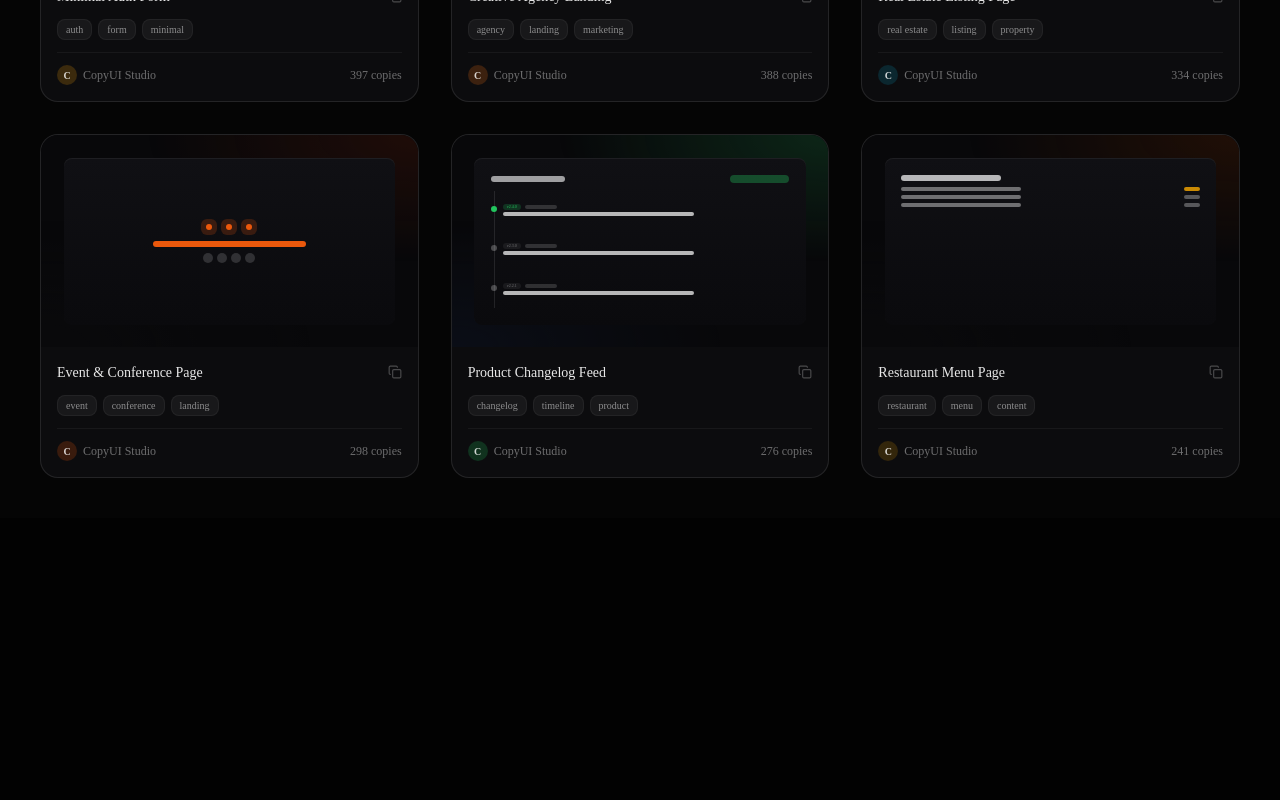
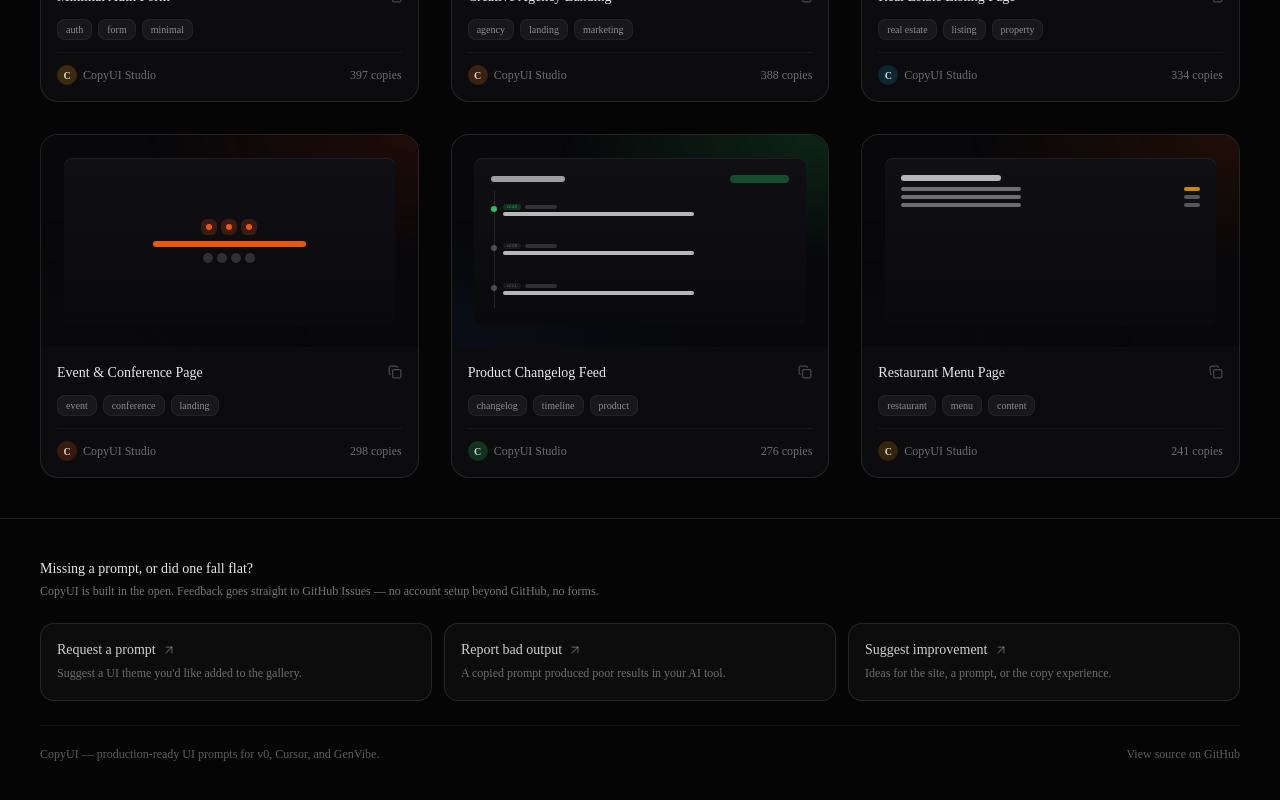
Before and after one commit to Bannawat01/CopyUI, a Next.js app: page / in a window 1280 px wide. Shown: the part 2277-3077 px from the top of the page. Before the commit the page ends 2795 px from the top, so only its background shows below. Built offline with nearby package versions, Linux system fonts and the light colour scheme; no server answers.

Commit message:
Add lightweight CopyUI feedback links

```diff
--- a/src/app/layout.tsx
+++ b/src/app/layout.tsx
@@ -1,6 +1,7 @@
 import type { Metadata } from "next";
 import { Geist, Geist_Mono } from "next/font/google";
 import { MotionProvider } from "@/components/motion-provider";
+import { SiteFooter } from "@/components/site-footer";
 import {
   SITE_DESCRIPTION,
   SITE_NAME,
@@ -55,7 +56,10 @@ export default function RootLayout({
       className={`dark ${geistSans.variable} ${geistMono.variable} h-full antialiased`}
     >
       <body className="min-h-full flex flex-col bg-background text-foreground">
-        <MotionProvider>{children}</MotionProvider>
+        <MotionProvider>
+          {children}
+          <SiteFooter />
+        </MotionProvider>
       </body>
     </html>
   );
--- /dev/null
+++ b/src/components/site-footer.tsx
@@ -0,0 +1,60 @@
+import { ArrowUpRight } from "lucide-react";
+import { FEEDBACK_LINKS, REPO_URL } from "@/lib/feedback";
+import { SITE_NAME } from "@/lib/site";
+
+export function SiteFooter() {
+  return (
+    <footer className="border-t border-white/10 bg-[#050505]">
+      <div className="mx-auto flex w-full max-w-7xl flex-col gap-6 px-4 py-8 sm:px-6 sm:py-10 lg:px-10">
+        <div className="flex flex-col gap-1">
+          <h2 className="font-heading text-sm font-medium text-white/90">
+            Missing a prompt, or did one fall flat?
+          </h2>
+          <p className="text-xs text-white/45">
+            {SITE_NAME} is built in the open. Feedback goes straight to GitHub
+            Issues — no account setup beyond GitHub, no forms.
+          </p>
+        </div>
+
+        <ul className="grid grid-cols-1 gap-3 sm:grid-cols-3">
+          {FEEDBACK_LINKS.map((link) => (
+            <li key={link.label}>
+              <a
+                href={link.href}
+                target="_blank"
+                rel="noopener noreferrer"
+                className="group flex h-full flex-col gap-1 rounded-xl border border-white/10 bg-white/[0.03] p-4 outline-none transition-colors hover:border-white/20 hover:bg-white/[0.06] focus-visible:ring-3 focus-visible:ring-ring/50"
+              >
+                <span className="flex items-center gap-1.5 text-sm font-medium text-white/80 transition-colors group-hover:text-white">
+                  {link.label}
+                  <ArrowUpRight
+                    className="h-3.5 w-3.5 text-white/30 transition-colors group-hover:text-white/60"
+                    aria-hidden="true"
+                  />
+                </span>
+                <span className="text-xs leading-relaxed text-white/40">
+                  {link.description}
+                </span>
+              </a>
+            </li>
+          ))}
+        </ul>
+
+        <div className="flex flex-col gap-2 border-t border-white/5 pt-5 text-xs text-white/35 sm:flex-row sm:items-center sm:justify-between">
+          <span>
+            {SITE_NAME} — production-ready UI prompts for v0, Cursor, and
+            GenVibe.
+          </span>
+          <a
+            href={REPO_URL}
+            target="_blank"
+            rel="noopener noreferrer"
+            className="w-fit rounded-md outline-none transition-colors hover:text-white/70 focus-visible:ring-3 focus-visible:ring-ring/50"
+          >
+            View source on GitHub
+          </a>
+        </div>
+      </div>
+    </footer>
+  );
+}
--- /dev/null
+++ b/src/lib/feedback.ts
@@ -0,0 +1,83 @@
+/**
+ * Static GitHub Issues links for user feedback — no backend, no forms.
+ * Prefills title/body/labels via the documented `/issues/new` query params.
+ * NOTE: labels only apply if they already exist in the repo; GitHub
+ * silently drops unknown ones rather than failing the link.
+ */
+export const REPO_URL = "https://github.com/Bannawat01/CopyUI";
+
+function issueUrl({
+  title,
+  body,
+  labels,
+}: {
+  title: string;
+  body: string;
+  labels: string;
+}): string {
+  const params = new URLSearchParams({ title, body, labels });
+  return `${REPO_URL}/issues/new?${params.toString()}`;
+}
+
+export type FeedbackLink = {
+  label: string;
+  href: string;
+  description: string;
+};
+
+export const FEEDBACK_LINKS: FeedbackLink[] = [
+  {
+    label: "Request a prompt",
+    description: "Suggest a UI theme you'd like added to the gallery.",
+    href: issueUrl({
+      title: "[Prompt request] ",
+      labels: "enhancement",
+      body: [
+        "**What UI theme would you like?**",
+        "",
+        "",
+        "**What would you build with it?**",
+        "",
+        "",
+        "**Which tool would you use it in?** (v0.dev / Cursor / GenVibe)",
+        "",
+      ].join("\n"),
+    }),
+  },
+  {
+    label: "Report bad output",
+    description: "A copied prompt produced poor results in your AI tool.",
+    href: issueUrl({
+      title: "[Bad output] ",
+      labels: "bug",
+      body: [
+        "**Which prompt?** (theme name or URL)",
+        "",
+        "",
+        "**Which tool mode?** (v0.dev / Cursor / GenVibe)",
+        "",
+        "",
+        "**What went wrong in the generated output?**",
+        "",
+        "",
+        "**What looked good?**",
+        "",
+      ].join("\n"),
+    }),
+  },
+  {
+    label: "Suggest improvement",
+    description: "Ideas for the site, a prompt, or the copy experience.",
+    href: issueUrl({
+      title: "[Improvement] ",
+      labels: "enhancement",
+      body: [
+        "**What could be better?**",
+        "",
+        "",
+        "**Why does it matter?**",
+        "",
+      ].join("\n"),
+    }),
+  },
+];
--- a/wiki/log.md
+++ b/wiki/log.md
@@ -613,3 +613,28 @@
   closed); this log entry.
 - Remaining gaps: `NEXT_PUBLIC_SITE_URL` in deploy env, no
   analytics/monitoring/tests, no JSON-LD.
+
+## [2026-07-09] feedback-links | GitHub Issues feedback footer
+- `src/lib/feedback.ts` (new): `REPO_URL` + an `issueUrl()` helper that
+  prefills title/body/labels via GitHub's `/issues/new` query params.
+  Three links: Request a prompt (enhancement), Report bad output (bug),
+  Suggest improvement (enhancement). The bad-output body asks for
+  theme, tool mode, what went wrong, and what looked good — matching the
+  feedback shape that produced the useful AI Chat Interface fixes.
+- `src/components/site-footer.tsx` (new): 3-up card row of those links
+  plus a "View source on GitHub" line. Mounted once inside
+  `MotionProvider` in `layout.tsx`, so gallery and detail pages both get
+  it without per-page wiring. Server component, static, no state.
+- No backend, database, forms, or architecture change — three `<a>` tags
+  and a URL builder.
+- Verified via `next start` + `curl`: footer renders on both `/` and
+  `/prompts/saas-dashboard`; all three issue URLs are well-formed with
+  encoded title/body/labels; no "Product context:" leak on either page.
+- Lint + build clean (27 routes, unchanged — footer adds no route).
+- Wiki: production-readiness.md (feedback-links section),
+  next-actions.md (items 13/14 updated), this log entry.
+- Caveat noted in wiki: GitHub silently drops `labels` values that don't
+  exist in the repo; `enhancement`/`bug` are defaults so they should
+  apply unless deleted.
+- Remaining gaps: `NEXT_PUBLIC_SITE_URL` in deploy env (now the single
+  most important one), no analytics/monitoring/tests, no JSON-LD.
--- a/wiki/pages/next-actions.md
+++ b/wiki/pages/next-actions.md
@@ -89,9 +89,21 @@ target AI tool via a tool-specific framing prefix. Passes `npm run build` /
     added architecture (out of this task's scope).
 
 13. From the production-readiness pass (see
-    [production-readiness.md](production-readiness.md)): add an OG image
-    (`opengraph-image`) so link previews have a visual; set
-    `NEXT_PUBLIC_SITE_URL` in the deployment environment; consider a
-    branded favicon. Analytics/error monitoring remain unaddressed.
+    [production-readiness.md](production-readiness.md)): the OG image and
+    branded favicon/app icons are now **done** (generated via
+    `ImageResponse`). Still open: **set `NEXT_PUBLIC_SITE_URL` in the
+    deployment environment** — until then canonical, sitemap, and OG
+    image URLs all resolve against localhost. Analytics/error monitoring
+    remain unaddressed.
+14. Feedback links (Request a prompt / Report bad output / Suggest
+    improvement) now ship in the site footer as prefilled GitHub Issues
+    links. This closes the loop on item #7's gap — real user reports of
+    bad AI output can now arrive without any backend. **Next**: actually
+    triage what comes in, and confirm the `enhancement`/`bug` labels
+    still exist in the repo (GitHub drops unknown labels silently). If
+    volume ever justifies it, replace the raw `/issues/new` links with
+    real GitHub issue *templates* (`.github/ISSUE_TEMPLATE/*.yml`),
+    which give required fields and dropdowns instead of a plain
+    prefilled body.
 
 This list should be revised as decisions are made — do not treat it as fixed.
--- a/wiki/pages/production-readiness.md
+++ b/wiki/pages/production-readiness.md
@@ -68,6 +68,24 @@ existed. Verified: `/icon` and `/apple-icon` return PNGs, the
 `<link rel="icon">` / `<link rel="apple-touch-icon">` tags are injected,
 and `/favicon.ico` now 404s.
 
+## Feedback links (added 2026-07-09, same-day follow-up)
+`src/lib/feedback.ts` builds three GitHub Issues links against
+`https://github.com/Bannawat01/CopyUI`, prefilling title, a structured
+body, and labels via `/issues/new?title=&body=&labels=`:
+**Request a prompt** (enhancement), **Report bad output** (bug — asks
+which theme, which tool mode, what went wrong, what looked good), and
+**Suggest improvement** (enhancement). `src/components/site-footer.tsx`
+renders them as a 3-up card row, plus a "View source on GitHub" line,
+and is mounted once in `layout.tsx` so both gallery and detail pages
+get it. Fully static — no backend, no form, no database.
+
+The "Report bad output" body mirrors the good/bad/needs-improvement
+structure that produced the useful AI Chat Interface feedback, so real
+reports arrive in the shape [prompt-system.md](prompt-system.md)'s
+validation policy asks for. Caveat: GitHub silently drops `labels`
+values that don't already exist in the repo — `enhancement` and `bug`
+are GitHub defaults, so they apply as long as they haven't been deleted.
+
 ## Remaining production gaps
 - **`NEXT_PUBLIC_SITE_URL` must be set** in the deployment env or all
   canonical/sitemap URLs say localhost.
```
